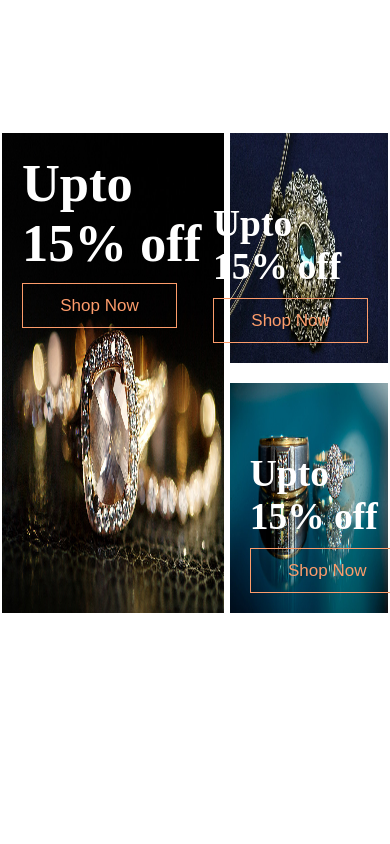
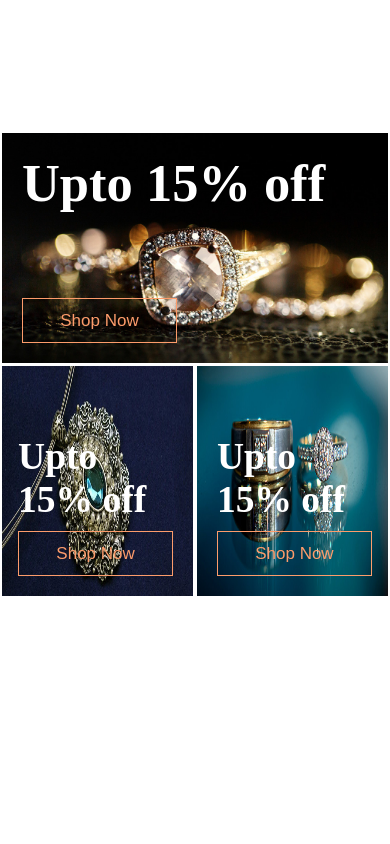
Before and after one commit to AshokRai0115/jewellery-choice, a React (Create React App) app: page / in a window 390 px wide. Shown: the part 3700-4544 px from the top of the page. Built offline with nearby package versions, Linux system fonts and the light colour scheme; a web font is replaced by a local one.

Commit message:
offer made responsive

```diff
--- a/src/Components/Offer.css
+++ b/src/Components/Offer.css
@@ -83,3 +83,28 @@ figure img{
     color: white;
     border: none;
   }
+
+
+@media(max-width:450px){
+
+    .offer-content{
+        grid-template-columns: 49.5% 49.5%;
+        gap: 1%;
+        row-gap: 3px;
+    }
+
+    .offer-1{
+        grid-column: span 2;
+        grid-row: span 1;
+    }
+
+    .offer-description-main{
+        height: 100%;
+        display: flex;
+        flex-flow: column wrap;
+        justify-content: space-between;
+    }
+    /* .offer-button{
+        margin-top: 60px;
+    }*/
+}
```
